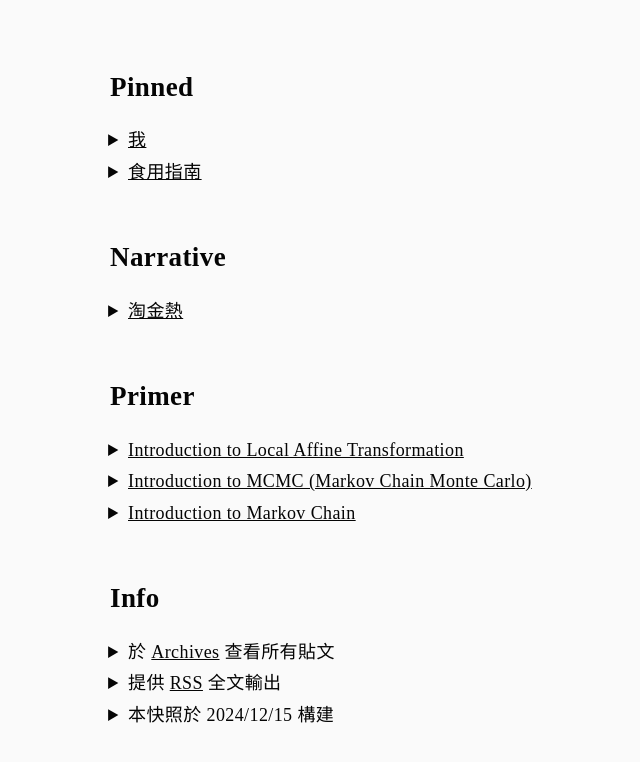
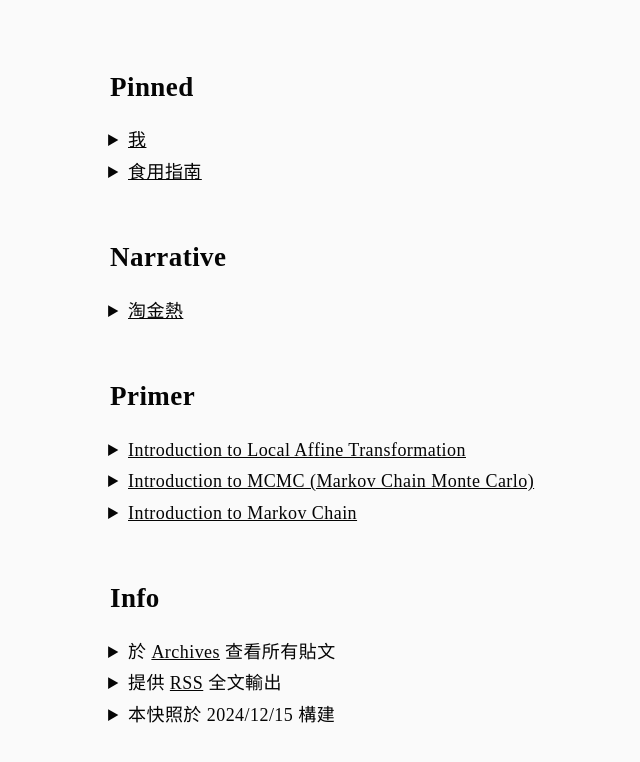
Before and after one commit to tkngaejcpi/blog, an Astro site: page / in a window 1280 px wide. Shown: the whole page, without its empty margins (36-676 px from the left). Built offline with nearby package versions, Linux system fonts and the light colour scheme; Astro itself is replaced by a stand-in of ours; some packages are replaced by stand-ins of ours.

Commit message:
use em in letter-space

```diff
--- a/src/components/Page.astro
+++ b/src/components/Page.astro
@@ -52,7 +52,7 @@ const { title, description = '' } = Astro.props;
 		padding: 1em 0;
 		width: 80%;
 
-		letter-spacing: 0.4px;
+		letter-spacing: 0.025em;
 
 		/* responsive */
 		@media (min-width: 24em) {
```
